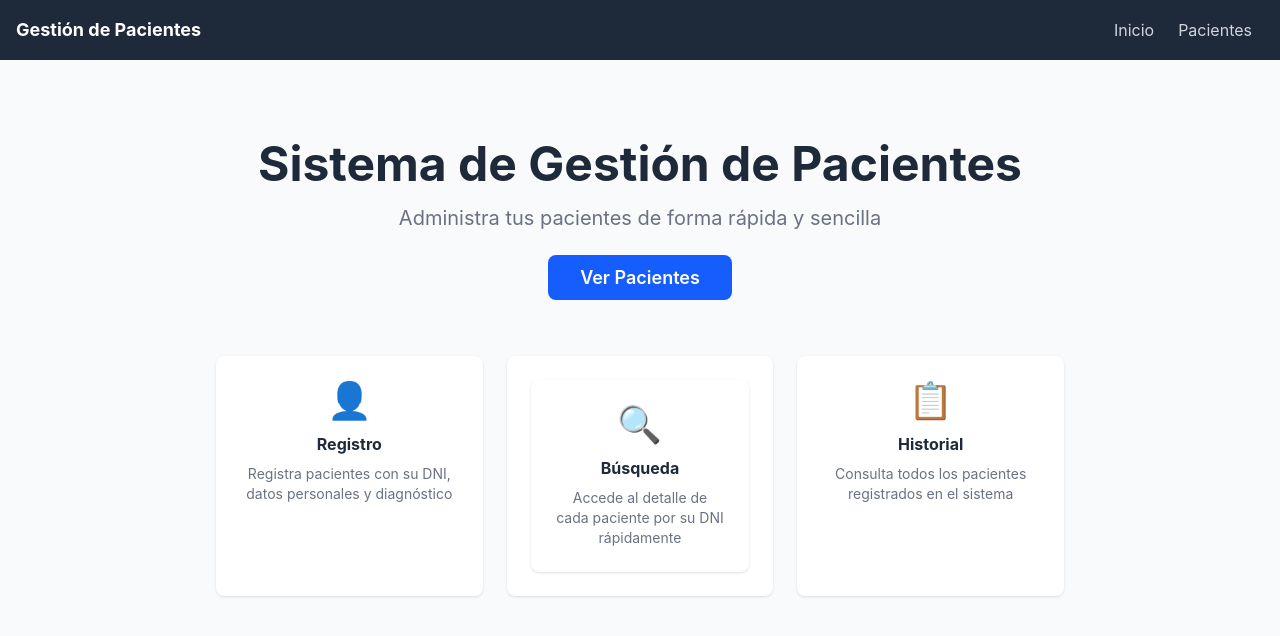
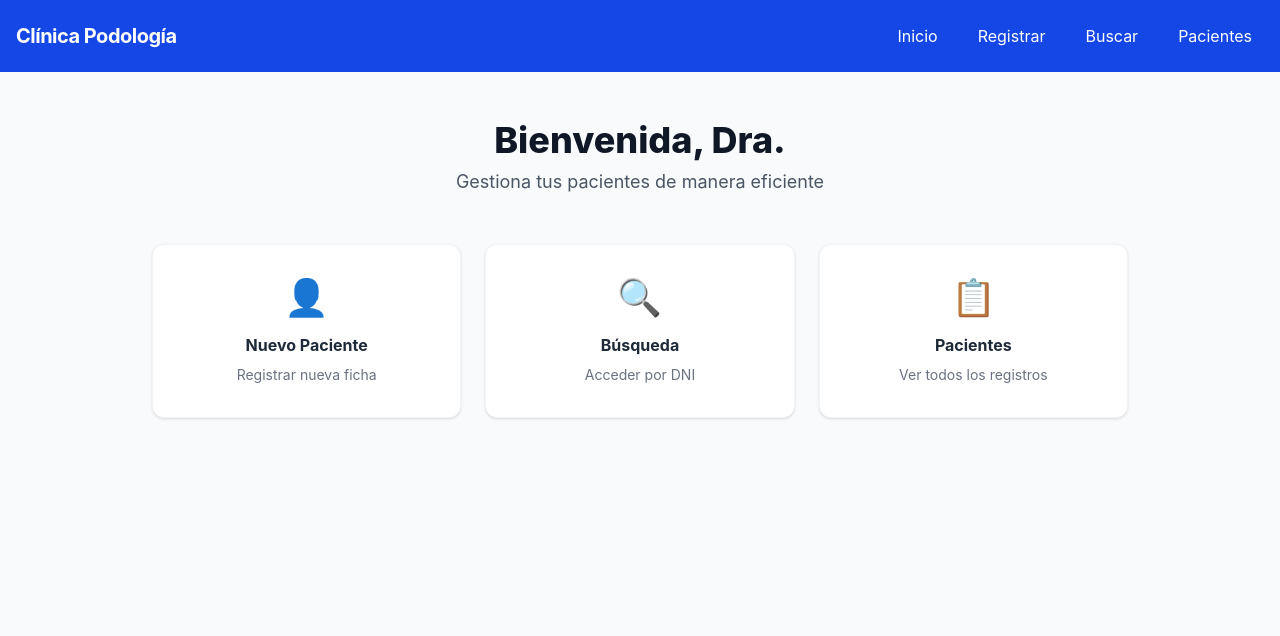
Before and after one commit to cgallardo-dev/sistema-pacientes, a React (Vite) app: page / in a window 1280 px wide. Shown: the top 636 px of the page. Built offline with nearby package versions, Linux system fonts and the light colour scheme; no server answers; the database is empty.

Commit message:
feat(ui): redesign HomePage and NavBar for improved navigation

```diff
--- a/src/components/NavBar.tsx
+++ b/src/components/NavBar.tsx
@@ -1,13 +1,15 @@
-import {Link} from 'react-router-dom';
+import { Link } from 'react-router-dom';
 
 function NavBar() {
     return (
-        <nav className="bg-gray-800 p-4">
+        <nav className="bg-blue-700 p-4 shadow-md text-white">
             <div className="container mx-auto flex justify-between items-center">
-                <div className="text-white font-bold text-lg">Gestión de Pacientes</div>
-                <div>
-                    <Link to="/" className="text-gray-300 hover:text-white px-3 py-2 rounded">Inicio</Link>
-                    <Link to="/pacientes" className="text-gray-300 hover:text-white px-3 py-2 rounded">Pacientes</Link>
+                <Link to="/" className="font-bold text-xl tracking-tight">Clínica Podología</Link>
+                <div className="flex gap-4">
+                    <Link to="/" className="hover:text-blue-100 px-3 py-2 rounded">Inicio</Link>
+                    <Link to="/pacientes/nuevo" className="hover:text-blue-100 px-3 py-2 rounded">Registrar</Link>
+                    <Link to="/busqueda" className="hover:text-blue-100 px-3 py-2 rounded">Buscar</Link>
+                    <Link to="/pacientes" className="hover:text-blue-100 px-3 py-2 rounded">Pacientes</Link>
                 </div>
             </div>
         </nav>
--- a/src/pages/HomePage.tsx
+++ b/src/pages/HomePage.tsx
@@ -1,44 +1,35 @@
 
-import { Link} from 'react-router-dom';
+import { Link } from 'react-router-dom';
 
 function HomePage() {
-
     return (
         <div className="min-h-screen bg-gray-50">
-            <div className="max-w-4xl mx-auto px-6 py-20">
-                <div className="text-center mb-16">
-                    <h1 className="text-5xl font-bold text-gray-800 mb-4">
-                        Sistema de Gestión de Pacientes
+            <div className="max-w-5xl mx-auto px-6 py-12">
+                <div className="text-center mb-12">
+                    <h1 className="text-4xl font-extrabold text-gray-900 mb-2">
+                        Bienvenida, Dra.
                     </h1>
-                    <p className="text-xl text-gray-500 mb-8">
-                        Administra tus pacientes de forma rápida y sencilla
+                    <p className="text-lg text-gray-600">
+                        Gestiona tus pacientes de manera eficiente
                     </p>
-                    <Link
-                        to="/pacientes"
-                        className="bg-blue-600 text-white px-8 py-3 rounded-lg text-lg font-semibold hover:bg-blue-700 transition-colors"
-                    >
-                        Ver Pacientes
-                    </Link>
                 </div>
 
-                <div className="grid grid-cols-3 gap-6">
-                    <div className="bg-white p-6 rounded-lg shadow-sm text-center">
-                        <div className="text-4xl mb-3">👤</div>
-                        <h3 className="font-bold text-gray-800 mb-2">Registro</h3>
-                        <p className="text-gray-500 text-sm">Registra pacientes con su DNI, datos personales y diagnóstico</p>
-                    </div>
-                    <Link to="/busqueda" className="bg-white p-6 rounded-lg shadow-sm text-center hover:bg-gray-100 transition-colors">
-                    <div className="bg-white p-6 rounded-lg shadow-sm text-center">
-                        <div className="text-4xl mb-3">🔍</div>
+                <div className="grid grid-cols-1 md:grid-cols-3 gap-6">
+                    <Link to="/pacientes/nuevo" className="bg-white p-8 rounded-xl shadow-sm border border-gray-100 text-center hover:shadow-md transition-shadow">
+                        <div className="text-4xl mb-4">👤</div>
+                        <h3 className="font-bold text-gray-800 mb-2">Nuevo Paciente</h3>
+                        <p className="text-gray-500 text-sm">Registrar nueva ficha</p>
+                    </Link>
+                    <Link to="/busqueda" className="bg-white p-8 rounded-xl shadow-sm border border-gray-100 text-center hover:shadow-md transition-shadow">
+                        <div className="text-4xl mb-4">🔍</div>
                         <h3 className="font-bold text-gray-800 mb-2">Búsqueda</h3>
-                        <p className="text-gray-500 text-sm">Accede al detalle de cada paciente por su DNI rápidamente</p>
-                    </div>
+                        <p className="text-gray-500 text-sm">Acceder por DNI</p>
                     </Link>
-                    <div className="bg-white p-6 rounded-lg shadow-sm text-center">
-                        <div className="text-4xl mb-3">📋</div>
-                        <h3 className="font-bold text-gray-800 mb-2">Historial</h3>
-                        <p className="text-gray-500 text-sm">Consulta todos los pacientes registrados en el sistema</p>
-                    </div>
+                    <Link to="/pacientes" className="bg-white p-8 rounded-xl shadow-sm border border-gray-100 text-center hover:shadow-md transition-shadow">
+                        <div className="text-4xl mb-4">📋</div>
+                        <h3 className="font-bold text-gray-800 mb-2">Pacientes</h3>
+                        <p className="text-gray-500 text-sm">Ver todos los registros</p>
+                    </Link>
                 </div>
             </div>
         </div>
```
